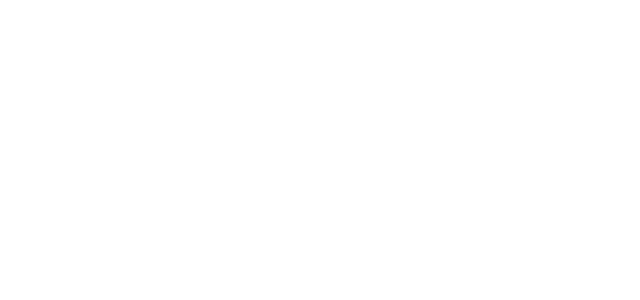
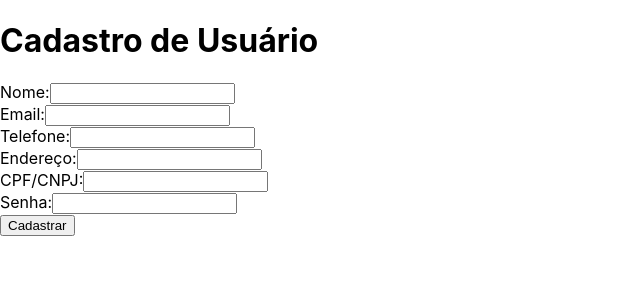
Before and after one commit to FROBDUCK/UNI-PI-3, a React (Create React App) app in the folder serv/: page /cadastro in a window 1280 px wide. Before the commit this address had no page. Shown: the top 300 px of the page, without its empty margins (0-640 px from the left). Built offline with nearby package versions, Linux system fonts and the light colour scheme.

Commit message:
conexão com springboot feita no final da pagina tem 3 links e que levam as paginas de cadastro, listagem de usuarios e alteração de usuario por id

```diff
--- a/serv/package.json
+++ b/serv/package.json
@@ -14,6 +14,7 @@
     "react-dom": "^18.3.1",
     "react-router-dom": "^6.26.2",
     "react-scripts": "5.0.1",
+    "serv": "file:",
     "web-vitals": "^2.1.4"
   },
   "scripts": {
--- a/serv/src/App.js
+++ b/serv/src/App.js
@@ -7,6 +7,9 @@ import TempLogin from './TempLogin';
 import Signup from './Signup';
 import Logadohome from './Logadohome';
 import Card from './components/card';
+import CadastroUsuario from "./CadastroUsuario";
+import ListaUsuarios from "./ListaUsuarios";
+import UsuarioPorId from "./UsuarioPorId";
 
 const App = () => {
   return (
@@ -18,6 +21,9 @@ const App = () => {
           <Route path="/TempLogin" element={<TempLogin />} />
           <Route path="/signup" element={<Signup />} />
           <Route path="/Logadohome" element={<Logadohome />} />
+          <Route path="/cadastro" element={<CadastroUsuario />} />
+          <Route path="/usuarios" element={<ListaUsuarios />} />
+          <Route path="/usuario" element={<UsuarioPorId />} />
 
         </Routes>
         {/* <div className='cards'>
--- /dev/null
+++ b/serv/src/CadastroUsuario.js
@@ -0,0 +1,91 @@
+import React, { useState } from "react";
+import axios from "axios";
+
+function CadastroUsuario() {
+  const [formData, setFormData] = useState({
+    nome: "",
+    email: "",
+    telefone: "",
+    endereco: "",
+    cpfCnpj: "",
+    senha: "",
+  });
+
+  const handleChange = (e) => {
+    const { name, value } = e.target;
+    setFormData({ ...formData, [name]: value });
+  };
+
+  const handleSubmit = (e) => {
+    e.preventDefault();
+    axios
+      .post("http://localhost:8080/api/v1/user-clientes/", formData)
+      .then((response) => {
+        alert("Usuário cadastrado com sucesso!");
+        setFormData({
+          nome: "",
+          email: "",
+          telefone: "",
+          endereco: "",
+          cpfCnpj: "",
+          senha: "",
+        });
+      })
+      .catch((error) => {
+        console.error("Erro ao cadastrar usuário:", error);
+        alert("Erro ao cadastrar usuário.");
+      });
+  };
+
+  return (
+    <div>
+      <h1>Cadastro de Usuário</h1>
+      <form onSubmit={handleSubmit}>
+        <div>
+          <label>Nome:</label>
+          <input name="nome" value={formData.nome} onChange={handleChange} />
+        </div>
+        <div>
+          <label>Email:</label>
+          <input name="email" value={formData.email} onChange={handleChange} />
+        </div>
+        <div>
+          <label>Telefone:</label>
+          <input
+            name="telefone"
+            value={formData.telefone}
+            onChange={handleChange}
+          />
+        </div>
+        <div>
+          <label>Endereço:</label>
+          <input
+            name="endereco"
+            value={formData.endereco}
+            onChange={handleChange}
+          />
+        </div>
+        <div>
+          <label>CPF/CNPJ:</label>
+          <input
+            name="cpfCnpj"
+            value={formData.cpfCnpj}
+            onChange={handleChange}
+          />
+        </div>
+        <div>
+          <label>Senha:</label>
+          <input
+            type="password"
+            name="senha"
+            value={formData.senha}
+            onChange={handleChange}
+          />
+        </div>
+        <button type="submit">Cadastrar</button>
+      </form>
+    </div>
+  );
+}
+
+export default CadastroUsuario;
--- a/serv/src/Home.js
+++ b/serv/src/Home.js
@@ -2,6 +2,7 @@
 import React from 'react';
 import './Home.css';
 import { Link } from 'react-router-dom';
+
       {/* <Link to="/sobre">
         <button>Ir para Sobre</button>
       </Link> */}
@@ -81,6 +82,20 @@ import { Link } from 'react-router-dom';
               </div>
               {/* Continue adicionando os itens */}
             </div>
+
+
+
+      <div>
+        <nav>
+          <a href="/cadastro">Cadastro</a> |
+          <a href="/usuarios">Lista de Usuários</a> |
+          <a href="/usuario">Buscar Usuário por ID</a>
+        </nav>
+
+      </div>
+
+
+
           </div>
         );
       };
--- /dev/null
+++ b/serv/src/ListaUsuarios.js
@@ -0,0 +1,37 @@
+import React, { useEffect, useState } from "react";
+import axios from "axios";
+
+function ListaUsuarios() {
+  const [usuarios, setUsuarios] = useState([]);
+
+  useEffect(() => {
+    axios
+      .get("http://localhost:8080/api/v1/user-clientes/")
+      .then((response) => {
+        console.log("Resposta da API:", response); // Log detalhado da resposta
+        setUsuarios(response.data); // Atualiza o estado com os dados dos usuários
+      })
+      .catch((error) => {
+        console.error("Erro ao buscar usuários:", error); // Log do erro no console
+      });
+  }, []);
+
+  return (
+    <div>
+      <h1>Lista de Usuários</h1>
+      <ul>
+        {usuarios.map((usuario) => (
+          <li key={usuario.id}>
+            <p>Nome: {usuario.nome}</p>
+            <p>Email: {usuario.email}</p>
+            <p>Telefone: {usuario.telefone}</p>
+            <p>Endereço: {usuario.endereco}</p>
+            <p>CPF/CNPJ: {usuario.cpfCnpj}</p>
+          </li>
+        ))}
+      </ul>
+    </div>
+  );
+}
+
+export default ListaUsuarios;
--- /dev/null
+++ b/serv/src/UsuarioPorId.js
@@ -0,0 +1,112 @@
+import React, { useState } from "react";
+import axios from "axios";
+
+function UsuarioPorId() {
+  const [id, setId] = useState("");
+  const [usuario, setUsuario] = useState(null);
+
+  const buscarUsuario = () => {
+    axios
+      .get(`http://localhost:8080/api/v1/user-clientes/${id}`)
+      .then((response) => {
+        setUsuario(response.data);
+      })
+      .catch((error) => {
+        console.error("Erro ao buscar usuário:", error);
+        alert("Usuário não encontrado.");
+        setUsuario(null);
+      });
+  };
+
+  const deletarUsuario = () => {
+    axios
+      .delete(`http://localhost:8080/api/v1/user-clientes/${id}`)
+      .then(() => {
+        alert("Usuário deletado com sucesso!");
+        setUsuario(null);
+      })
+      .catch((error) => {
+        console.error("Erro ao deletar usuário:", error);
+        alert("Erro ao deletar usuário.");
+      });
+  };
+
+  const alterarUsuario = () => {
+    axios
+      .put(`http://localhost:8080/api/v1/user-clientes/${id}`, usuario)
+      .then(() => {
+        alert("Usuário alterado com sucesso!");
+      })
+      .catch((error) => {
+        console.error("Erro ao alterar usuário:", error);
+        alert("Erro ao alterar usuário.");
+      });
+  };
+
+  const handleChange = (e) => {
+    const { name, value } = e.target;
+    setUsuario({ ...usuario, [name]: value });
+  };
+
+  return (
+    <div>
+      <h1>Buscar Usuário por ID</h1>
+      <input
+        type="text"
+        placeholder="Digite o ID"
+        value={id}
+        onChange={(e) => setId(e.target.value)}
+      />
+      <button onClick={buscarUsuario}>Buscar</button>
+
+      {usuario && (
+        <div>
+          <div>
+            <label>Nome:</label>
+            <input
+              name="nome"
+              value={usuario.nome}
+              onChange={handleChange}
+            />
+          </div>
+          <div>
+            <label>Email:</label>
+            <input
+              name="email"
+              value={usuario.email}
+              onChange={handleChange}
+            />
+          </div>
+          <div>
+            <label>Telefone:</label>
+            <input
+              name="telefone"
+              value={usuario.telefone}
+              onChange={handleChange}
+            />
+          </div>
+          <div>
+            <label>Endereço:</label>
+            <input
+              name="endereco"
+              value={usuario.endereco}
+              onChange={handleChange}
+            />
+          </div>
+          <div>
+            <label>CPF/CNPJ:</label>
+            <input
+              name="cpfCnpj"
+              value={usuario.cpfCnpj}
+              onChange={handleChange}
+            />
+          </div>
+          <button onClick={alterarUsuario}>Alterar</button>
+          <button onClick={deletarUsuario}>Deletar</button>
+        </div>
+      )}
+    </div>
+  );
+}
+
+export default UsuarioPorId;
```
Also changed, not shown: 1 other file (tests, documents, lock files or other folders).
